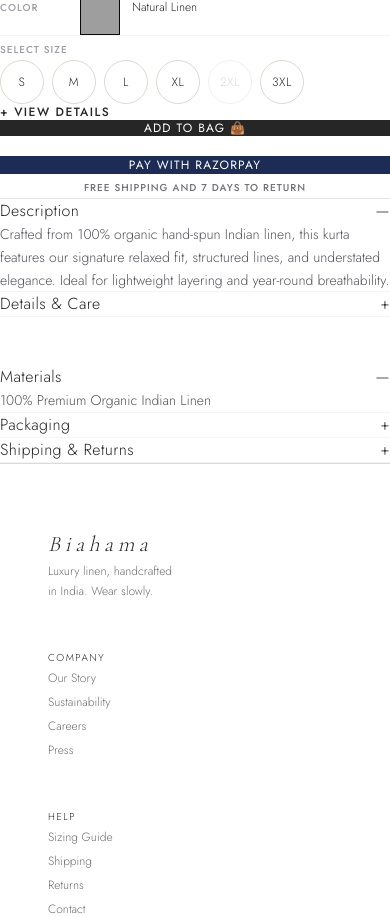
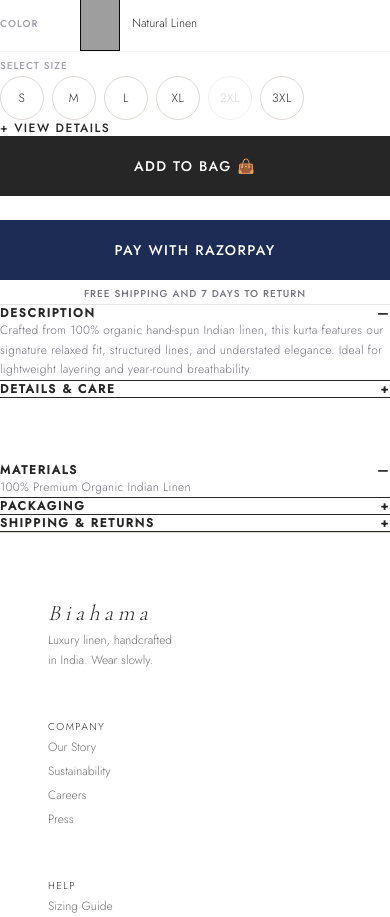
Before and after one commit to Biahama/web_v1, a Next.js app in the folder biahama/: page /products/1 in a window 390 px wide. Shown: the part 3220-4137 px from the top of the page. Built offline with nearby package versions, Linux system fonts and the light colour scheme; no server answers; the database is empty; grey boxes are pictures that could not be loaded.

Commit message:
PDP Refinements: 50/50 split, double button sizes, 10px top gap, uppercase accordion typography, and spacing adjustments

```diff
--- a/biahama/components/product/ProductDetailClient.jsx
+++ b/biahama/components/product/ProductDetailClient.jsx
@@ -244,11 +244,11 @@ export default function ProductDetailClient({ product }) {
     <>
       <Script src="https://checkout.razorpay.com/v1/checkout.js" strategy="lazyOnload" />
 
-      <div className="max-w-7xl mx-auto px-6 md:px-12 py-8">
-        <div className="grid grid-cols-1 lg:grid-cols-12 gap-12 items-start">
+      <div className="max-w-[1440px] mx-auto px-6 md:px-12 pb-24 mt-[-32px] pt-[10px]">
+        <div className="grid grid-cols-1 lg:grid-cols-2 gap-16 items-start">
 
           {/* Left Column — stacked gapless images */}
-          <div className="lg:col-span-7 flex flex-col gap-0 overflow-hidden">
+          <div className="flex flex-col gap-0 overflow-hidden">
             {displayImages.map((src, i) => (
               <div key={i} className="relative w-full overflow-hidden bg-zinc-50" style={{ aspectRatio: '4/5' }}>
                 {/* eslint-disable-next-line @next/next/no-img-element */}
@@ -262,7 +262,7 @@ export default function ProductDetailClient({ product }) {
           </div>
 
           {/* Right Column — Sticky product info */}
-          <div className="lg:col-span-5 lg:sticky lg:top-[88px] space-y-6 pt-2">
+          <div className="lg:sticky lg:top-[76px] space-y-6 pt-2">
 
             {/* Header utilities (sku, share, wishlist) */}
             <div className="flex items-center justify-between">
@@ -416,12 +416,12 @@ export default function ProductDetailClient({ product }) {
               <button
                 onClick={handleAddToBag}
                 disabled={adding}
-                className="w-full py-4 text-xs tracking-widest uppercase transition-colors flex items-center justify-center gap-2"
+                className="w-full text-sm tracking-widest uppercase transition-colors flex items-center justify-center gap-2 font-medium"
                 style={{
                   background: 'var(--black)',
                   color: '#ffffff',
                   fontFamily: 'Jost, sans-serif',
-                  fontWeight: 400,
+                  height: '60px',
                 }}
               >
                 {adding ? 'Adding...' : 'ADD TO BAG 👜'}
@@ -431,12 +431,12 @@ export default function ProductDetailClient({ product }) {
               <button
                 onClick={handleFastCheckout}
                 disabled={checkoutLoading}
-                className="w-full py-3.5 text-xs tracking-widest uppercase border transition-colors flex items-center justify-center gap-2 bg-[#1c2c54] text-white hover:bg-opacity-95"
+                className="w-full text-sm tracking-widest uppercase border transition-colors flex items-center justify-center gap-2 bg-[#1c2c54] text-white hover:bg-opacity-95 font-medium"
                 style={{
                   fontFamily: 'Jost, sans-serif',
-                  fontWeight: 400,
                   borderColor: '#1c2c54',
-                  marginTop: '20px'
+                  marginTop: '24px',
+                  height: '60px',
                 }}
               >
                 {checkoutLoading ? 'Opening checkout...' : 'Pay with Razorpay'}
@@ -451,44 +451,43 @@ export default function ProductDetailClient({ product }) {
             </div>
 
           </div>
-
         </div>
 
         {/* Bottom Specifications Accordion Area */}
-        <div id="details-section" className="border-t border-zinc-200 pt-16 mt-20 grid grid-cols-1 md:grid-cols-2 gap-12">
+        <div id="details-section" className="border-t border-zinc-200 pt-20 mt-36 grid grid-cols-1 md:grid-cols-2 gap-16 pb-20">
 
           {/* Left Column: Description & Details */}
           <div className="space-y-6">
 
             {/* Description Tab */}
-            <div className="border-b border-zinc-100 pb-6">
+            <div className="border-b border-zinc-150 pb-6">
               <button
                 onClick={() => toggleAccordion('description')}
-                className="w-full flex items-center justify-between text-left font-light text-base tracking-wide py-2"
-                style={{ fontFamily: 'Jost, sans-serif', color: 'var(--black)' }}
+                className="w-full flex items-center justify-between text-left font-semibold text-xs tracking-widest uppercase py-4"
+                style={{ fontFamily: 'Jost, sans-serif', color: 'var(--black)', letterSpacing: '0.15em' }}
               >
-                <span>Description</span>
+                <span>DESCRIPTION</span>
                 <span>{accordions.description ? '—' : '+'}</span>
               </button>
               {accordions.description && (
-                <p className="mt-4 text-sm font-light text-zinc-600 leading-relaxed max-w-xl">
+                <p className="mt-4 text-xs font-light text-zinc-500 leading-relaxed tracking-wide max-w-xl" style={{ fontFamily: 'Jost, sans-serif' }}>
                   {product.description || 'Crafted with premium Indian linen, this clothing piece combines breathability with architectural silhouette lines. Designed for effortless transitions from morning to evening settings.'}
                 </p>
               )}
             </div>
 
             {/* Details Tab */}
-            <div className="border-b border-zinc-100 pb-6">
+            <div className="border-b border-zinc-150 pb-6">
               <button
                 onClick={() => toggleAccordion('details')}
-                className="w-full flex items-center justify-between text-left font-light text-base tracking-wide py-2"
-                style={{ fontFamily: 'Jost, sans-serif', color: 'var(--black)' }}
+                className="w-full flex items-center justify-between text-left font-semibold text-xs tracking-widest uppercase py-4"
+                style={{ fontFamily: 'Jost, sans-serif', color: 'var(--black)', letterSpacing: '0.15em' }}
               >
-                <span>Details & Care</span>
+                <span>DETAILS & CARE</span>
                 <span>{accordions.details ? '—' : '+'}</span>
               </button>
               {accordions.details && (
-                <div className="mt-4 text-sm font-light text-zinc-600 space-y-2 leading-relaxed">
+                <div className="mt-4 text-xs font-light text-zinc-500 space-y-2 leading-relaxed tracking-wide" style={{ fontFamily: 'Jost, sans-serif' }}>
                   <p>{product.care || 'Gentle hand wash in cold water with mild detergent.'}</p>
                   <p>Do not tumble dry. Dry flat in shade. Cool iron on reverse if needed.</p>
                   <p>Handcrafted in limited batches in India.</p>
@@ -502,51 +501,51 @@ export default function ProductDetailClient({ product }) {
           <div className="space-y-6">
 
             {/* Materials Tab */}
-            <div className="border-b border-zinc-100 pb-6">
+            <div className="border-b border-zinc-150 pb-6">
               <button
                 onClick={() => toggleAccordion('materials')}
-                className="w-full flex items-center justify-between text-left font-light text-base tracking-wide py-2"
-                style={{ fontFamily: 'Jost, sans-serif', color: 'var(--black)' }}
+                className="w-full flex items-center justify-between text-left font-semibold text-xs tracking-widest uppercase py-4"
+                style={{ fontFamily: 'Jost, sans-serif', color: 'var(--black)', letterSpacing: '0.15em' }}
               >
-                <span>Materials</span>
+                <span>MATERIALS</span>
                 <span>{accordions.materials ? '—' : '+'}</span>
               </button>
               {accordions.materials && (
-                <p className="mt-4 text-sm font-light text-zinc-600 leading-relaxed">
+                <p className="mt-4 text-xs font-light text-zinc-500 leading-relaxed tracking-wide" style={{ fontFamily: 'Jost, sans-serif' }}>
                   {product.fabric || '100% Organic hand-spun Indian linen yarns. Structured yet lightweight breathable weave.'}
                 </p>
               )}
             </div>
 
             {/* Packaging Tab */}
-            <div className="border-b border-zinc-100 pb-6">
+            <div className="border-b border-zinc-150 pb-6">
               <button
                 onClick={() => toggleAccordion('packaging')}
-                className="w-full flex items-center justify-between text-left font-light text-base tracking-wide py-2"
-                style={{ fontFamily: 'Jost, sans-serif', color: 'var(--black)' }}
+                className="w-full flex items-center justify-between text-left font-semibold text-xs tracking-widest uppercase py-4"
+                style={{ fontFamily: 'Jost, sans-serif', color: 'var(--black)', letterSpacing: '0.15em' }}
               >
-                <span>Packaging</span>
+                <span>PACKAGING</span>
                 <span>{accordions.packaging ? '—' : '+'}</span>
               </button>
               {accordions.packaging && (
-                <p className="mt-4 text-sm font-light text-zinc-600 leading-relaxed">
+                <p className="mt-4 text-xs font-light text-zinc-500 leading-relaxed tracking-wide" style={{ fontFamily: 'Jost, sans-serif' }}>
                   All linen garments are folded carefully in tissue layers and shipped inside our signature architectural boxes, completely plastic-free and reusable.
                 </p>
               )}
             </div>
 
             {/* Shipping & Returns Tab */}
-            <div className="border-b border-zinc-100 pb-6">
+            <div className="border-b border-zinc-150 pb-6">
               <button
                 onClick={() => toggleAccordion('shipping')}
-                className="w-full flex items-center justify-between text-left font-light text-base tracking-wide py-2"
-                style={{ fontFamily: 'Jost, sans-serif', color: 'var(--black)' }}
+                className="w-full flex items-center justify-between text-left font-semibold text-xs tracking-widest uppercase py-4"
+                style={{ fontFamily: 'Jost, sans-serif', color: 'var(--black)', letterSpacing: '0.15em' }}
               >
-                <span>Shipping & Returns</span>
+                <span>SHIPPING & RETURNS</span>
                 <span>{accordions.shipping ? '—' : '+'}</span>
               </button>
               {accordions.shipping && (
-                <p className="mt-4 text-sm font-light text-zinc-600 leading-relaxed">
+                <p className="mt-4 text-xs font-light text-zinc-500 leading-relaxed tracking-wide" style={{ fontFamily: 'Jost, sans-serif' }}>
                   Free express shipping on all orders across India. Orders are dispatched within 24 hours. We offer hassle-free home returns and size exchanges within 7 days of delivery.
                 </p>
               )}
```
